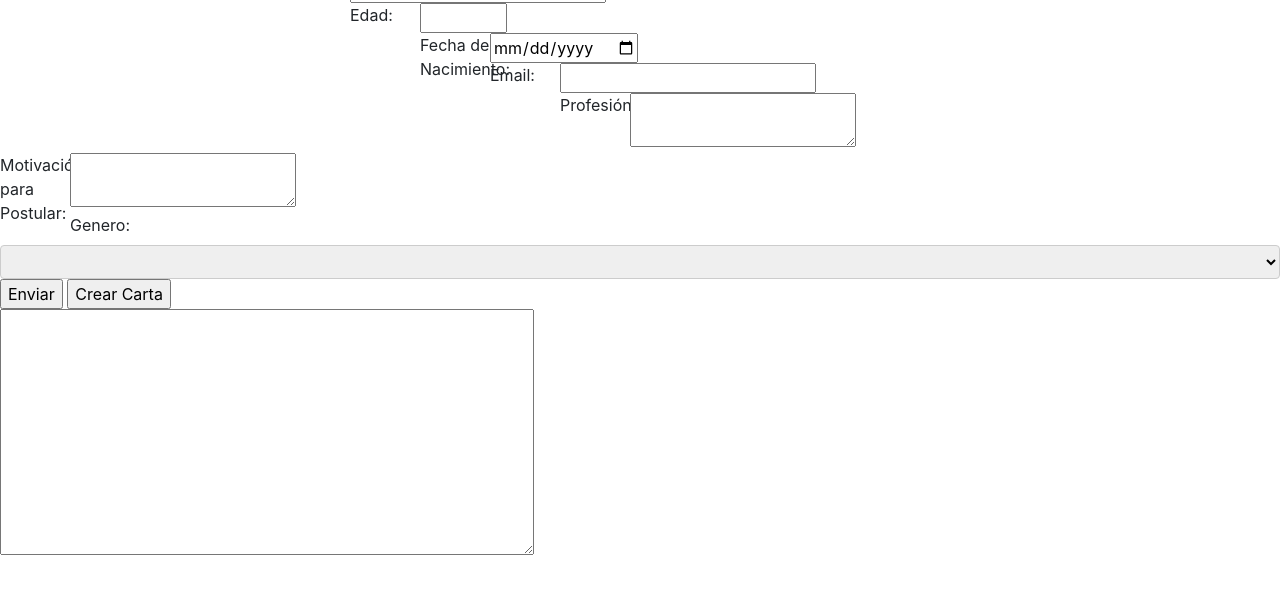
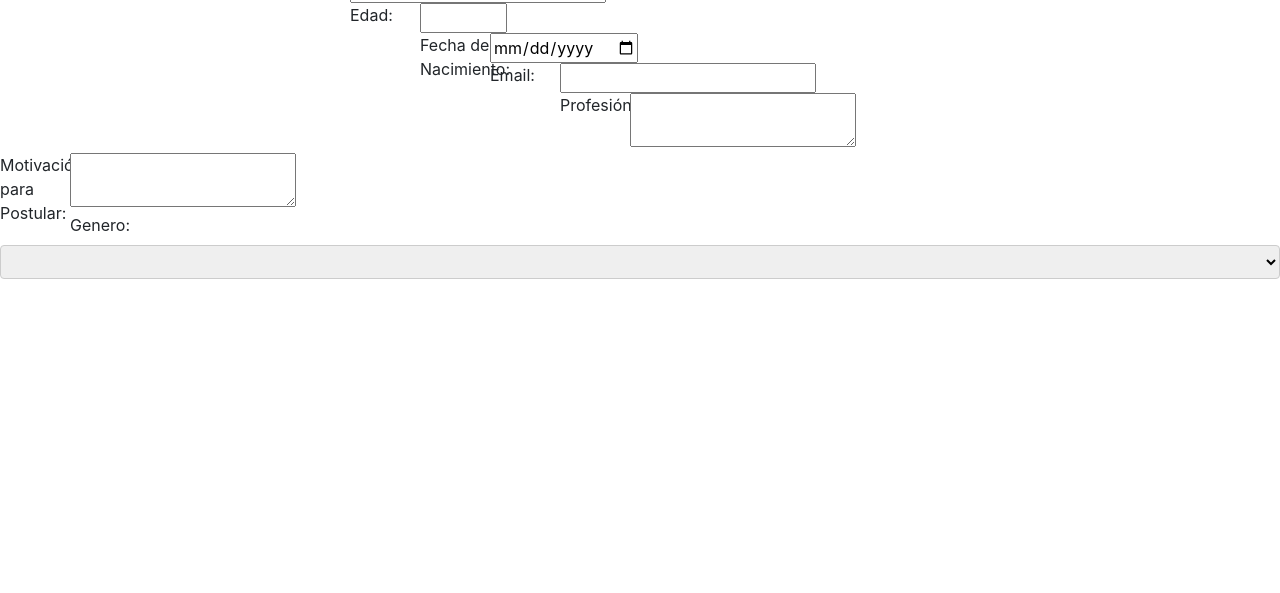
Before and after one commit to rSaezP/Chile_limpio, a plain HTML site: page html/index.html in a window 1280 px wide. Shown: the part 203-796 px from the top of the page. Drawn offline with nearby package versions, Linux system fonts and the light colour scheme; files that its build step writes are made by us from their sources; files whose address does not match are found by name; a web font is replaced by a local one.

```diff
--- a/html/index.html
+++ b/html/index.html
@@ -68,18 +68,13 @@
 
                 </select>
             </label>
-        <div>
-        <input type="submit" onclick =' return enviarFormulario();' value="Enviar" >
-        <input type="button" onclick =' return crearCarta();' value="Crear Carta">
-    </div>
+
 
 
 
 
     </form>
 
-    <textarea id="carta" rows="10" cols = "50" readonly ></textarea>
-     <script src="script.js"></script>
 
 
 </body>
```
